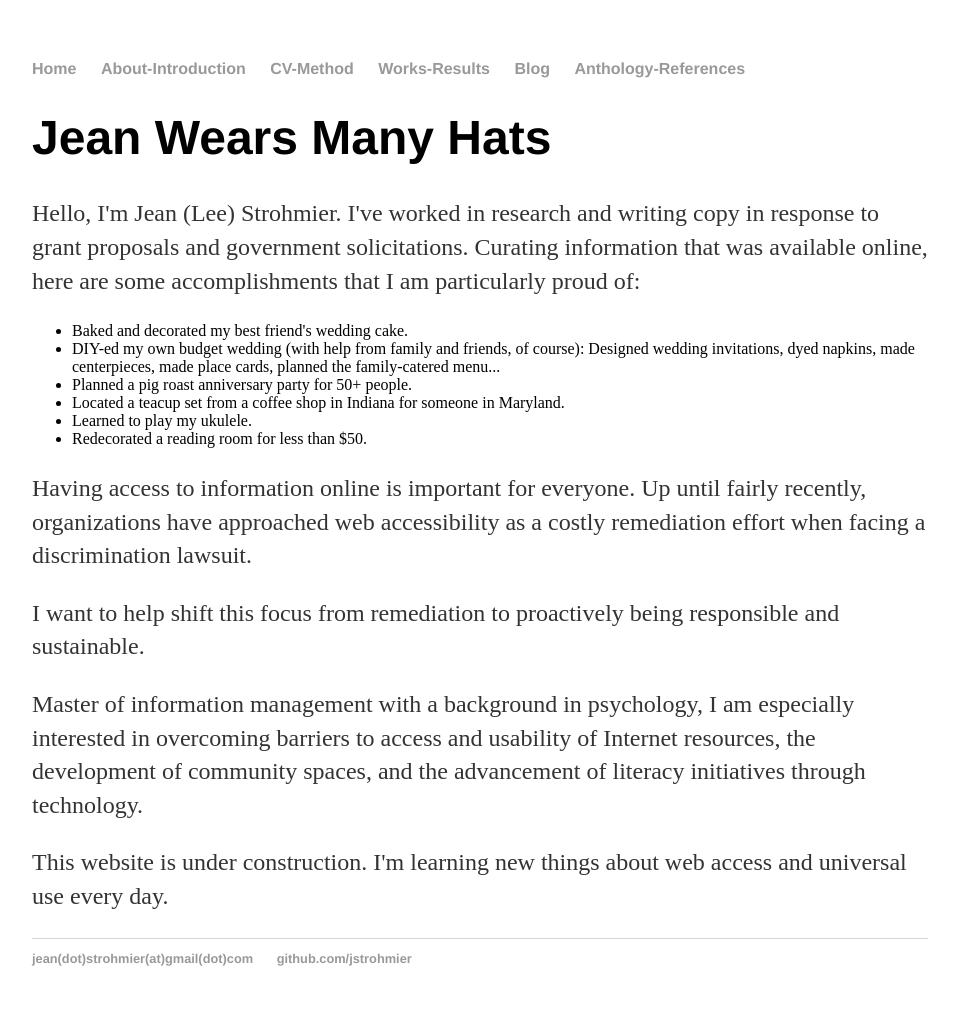
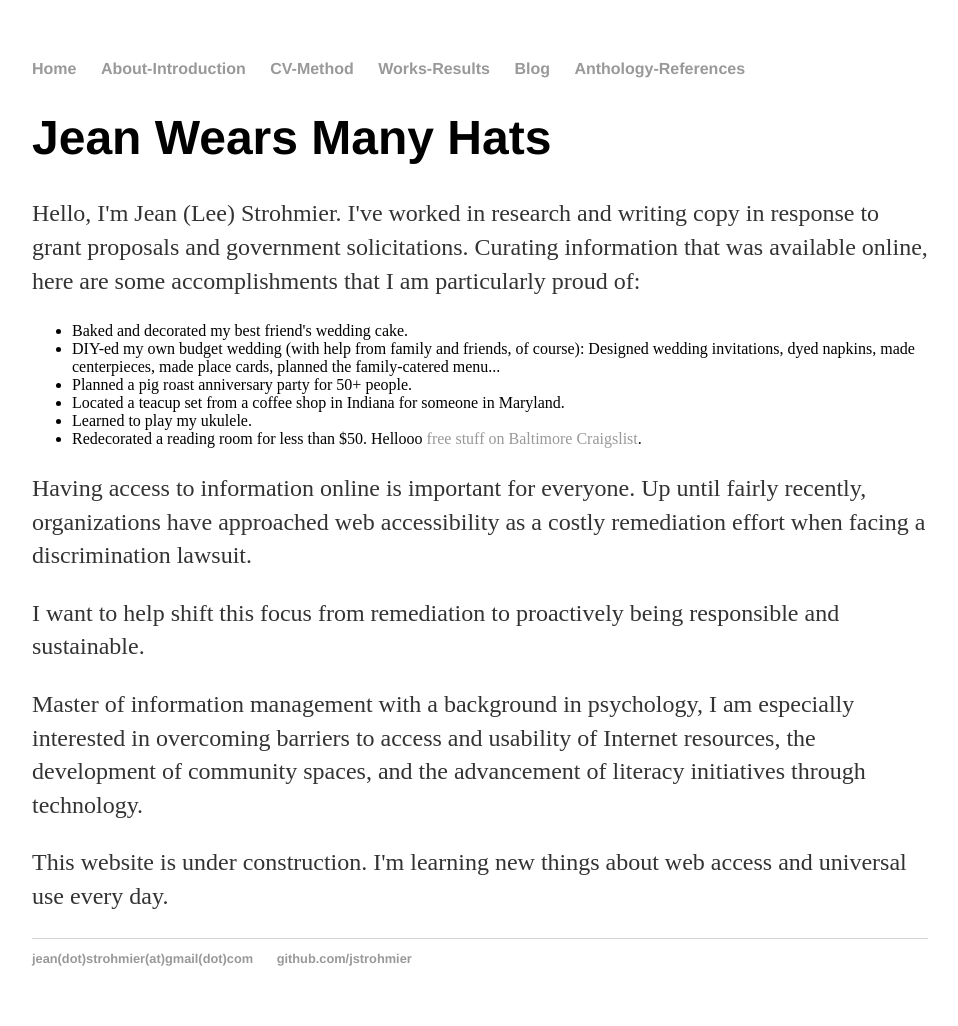
Before and after one commit to JStrohmier/jstrohmier.github.io, a Jekyll site: the page built from index.html, in a window 1280 px wide. Shown: the whole page, without its empty margins (160-1118 px from the left). Built offline with Jekyll 4.4.1, drawn with Linux system fonts in a browser that asks for light colours.

Commit message:
Update index.html

```diff
--- a/index.html
+++ b/index.html
@@ -11,7 +11,7 @@ title: Jean Strohmier | Advocate Access + Research + Curate + Bake | Baltimore
 		<li>Planned a pig roast anniversary party for 50+ people.</li>
 		<li>Located a teacup set from a coffee shop in Indiana for someone in Maryland.</li>
 		<li>Learned to play my ukulele.</li>
-		<li>Redecorated a reading room for less than $50.</li>
+		<li>Redecorated a reading room for less than $50. Hellooo <a href="https://baltimore.craigslist.org/search/zip">free stuff on Baltimore Craigslist</a>.</li>
 	</ul>
 	<p>Having access to information online is important for everyone. Up until fairly recently, organizations have approached web accessibility as a costly remediation effort when facing a discrimination lawsuit.</p>
 	<p>I want to help shift this focus from remediation to proactively being responsible and sustainable.</p>
```
